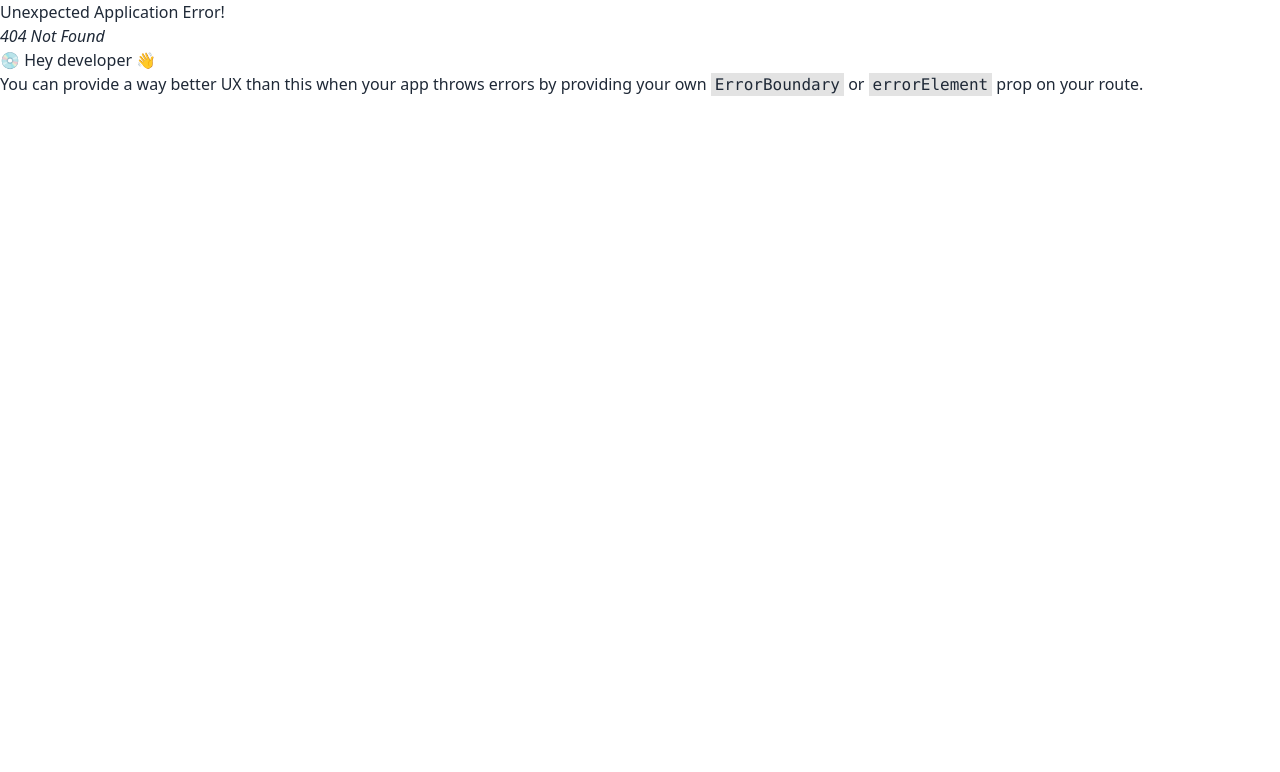
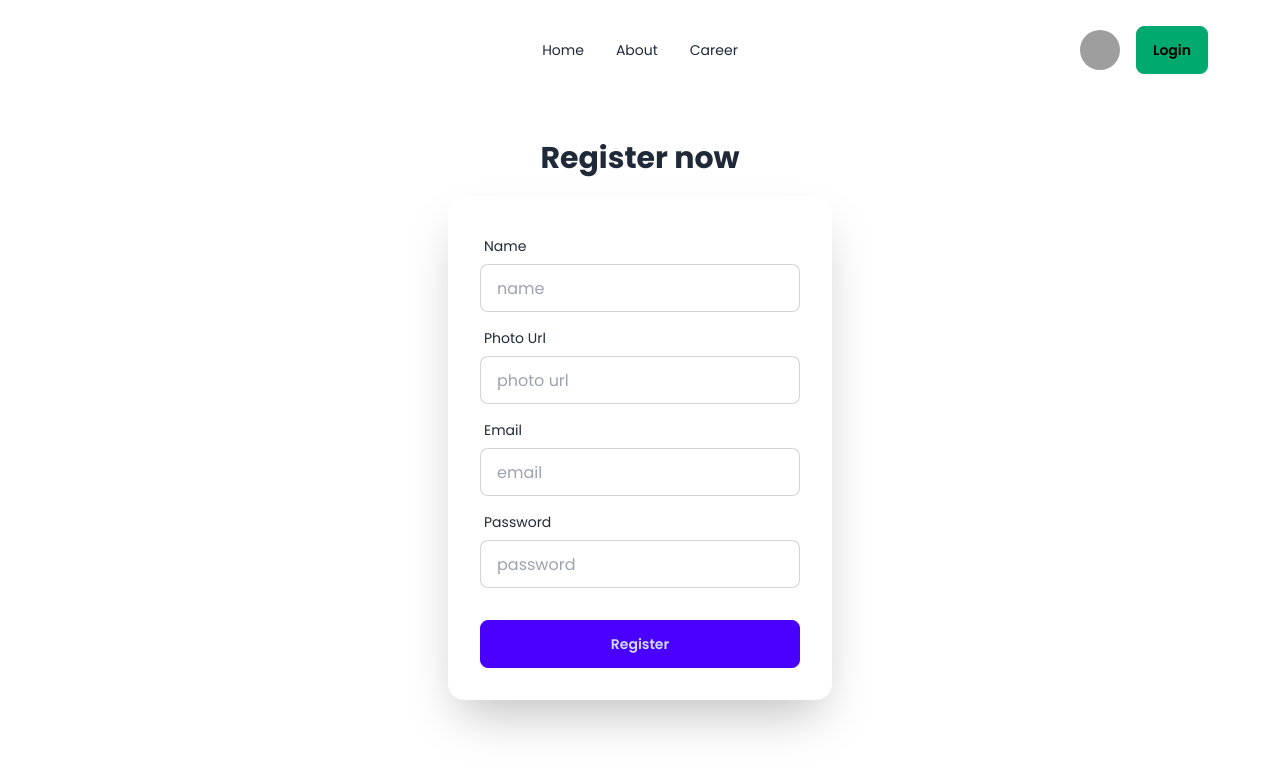
Before and after one commit to Salman-Faiz/dragon-news-react, a React (Vite) app: page /register in a window 1280 px wide. Before the commit this address had no page. Shown: the top 772 px of the page. Built offline with nearby package versions, Linux system fonts and the light colour scheme; grey boxes are pictures that could not be loaded.

Commit message:
login and registation pages added to ui

```diff
--- /dev/null
+++ b/src/Pages/Login/Login.jsx
@@ -0,0 +1,41 @@
+import { Link } from "react-router-dom";
+import Navbar from "../Navbar/Navbar";
+
+
+const Login = () => {
+    return (
+        <div>
+            <Navbar></Navbar>
+            <h4 className="text-center text-3xl font-bold pt-10 pb-5">Login now</h4>
+
+                <div className="card w-full max-w-sm shrink-0 shadow-2xl mx-auto">
+                    <form className="card-body">
+                        <div className="form-control">
+                            <label className="label">
+                                <span className="label-text">Email</span>
+                            </label>
+                            <input type="email" placeholder="email" className="input input-bordered" required />
+                        </div>
+                        <div className="form-control">
+                            <label className="label">
+                                <span className="label-text">Password</span>
+                            </label>
+                            <input type="password" placeholder="password" className="input input-bordered" required />
+                            <label className="label">
+                                <a href="#" className="label-text-alt link link-hover">Forgot password?</a>
+                            </label>
+                        </div>
+                        <div className="form-control mt-6">
+                            <button className="btn btn-primary">Login</button>
+                        </div>
+                        <p className="p-3">Do not have an account? <Link to={'/register'} className="text-blue-800">Register</Link></p>
+                    </form>
+
+
+                </div>
+
+        </div>
+    );
+};
+
+export default Login;
--- a/src/Pages/Navbar/Navbar.jsx
+++ b/src/Pages/Navbar/Navbar.jsx
@@ -34,7 +34,7 @@
           <img alt="Tailwind CSS Navbar component" src={userDefaultPic} />
         </div>
       </div>
-           <Link><button className="btn btn-success">Login</button></Link></div>
+           <Link to={'/login'}><button className="btn btn-success">Login</button></Link></div>
 
         </div>
     );
--- /dev/null
+++ b/src/Pages/Register/Register.jsx
@@ -0,0 +1,50 @@
+import { Link } from "react-router-dom";
+import Navbar from "../Navbar/Navbar";
+
+const Register = () => {
+    return (
+        <div>
+            <Navbar></Navbar>
+            <h4 className="text-center text-3xl font-bold pt-10 pb-5">Register now</h4>
+
+            <div className="card w-full max-w-sm shrink-0 shadow-2xl mx-auto">
+                <form className="card-body">
+                    <div className="form-control">
+                        <label className="label">
+                            <span className="label-text">Name</span>
+                        </label>
+                        <input type="text" placeholder="name" className="input input-bordered" required />
+                    </div>
+                    <div className="form-control">
+                        <label className="label">
+                            <span className="label-text">Photo Url</span>
+                        </label>
+                        <input type="text" placeholder="photo url" className="input input-bordered" required />
+                    </div>
+                    <div className="form-control">
+                        <label className="label">
+                            <span className="label-text">Email</span>
+                        </label>
+                        <input type="email" placeholder="email" className="input input-bordered" required />
+                    </div>
+                    <div className="form-control">
+                        <label className="label">
+                            <span className="label-text">Password</span>
+                        </label>
+                        <input type="password" placeholder="password" className="input input-bordered" required />
+
+                    </div>
+                    <div className="form-control mt-6">
+                        <button className="btn btn-primary">Register</button>
+                    </div>
+                </form>
+
+            </div>
+
+
+
+        </div>
+    );
+};
+
+export default Register;
```
Also changed, not shown: src/Routes/Routes.jsx (+10 -0 lines).
